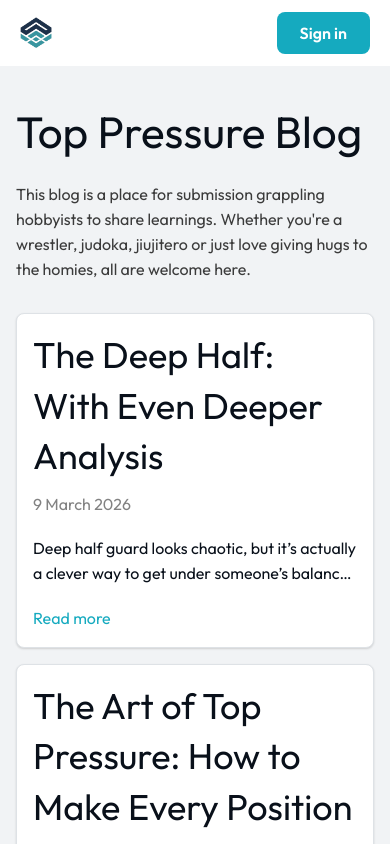
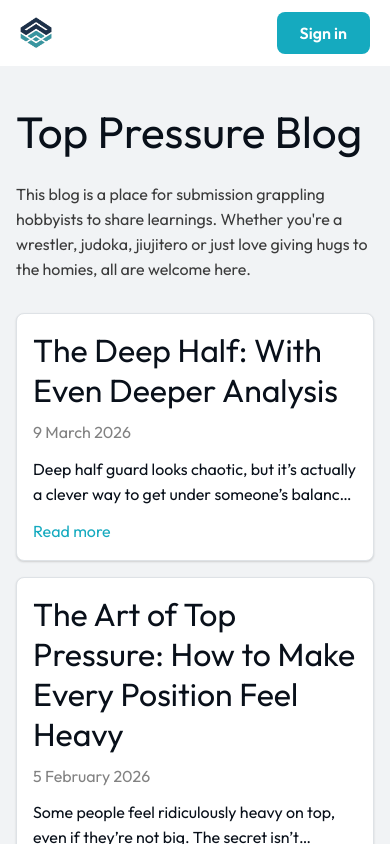
Before and after one commit to henrylin03/top-pressure-blog--FE, a React (Vite) app: page / in a window 390 px wide. Shown: the top 844 px of the page. Built offline with nearby package versions, Linux system fonts and the light colour scheme; a web font is replaced by a local one.

Commit message:
feat(PreviewCard): make more responsive
adjust font-size of title and the padding of cards

```diff
--- a/src/components/PreviewCard/PreviewCard.module.css
+++ b/src/components/PreviewCard/PreviewCard.module.css
@@ -27,3 +27,16 @@
   -webkit-box-orient: vertical;
   overflow: hidden;
 }
+
+/* MEDIA QUERIES */
+@media (max-width: $mantine-breakpoint-sm) {
+  .card {
+    gap: var(--mantine-spacing-sm);
+    padding: var(--mantine-spacing-md) var(--mantine-spacing-lg);
+  }
+
+  .heading {
+    font-size: 2rem;
+    line-height: 1.25
+  }
+}
```
